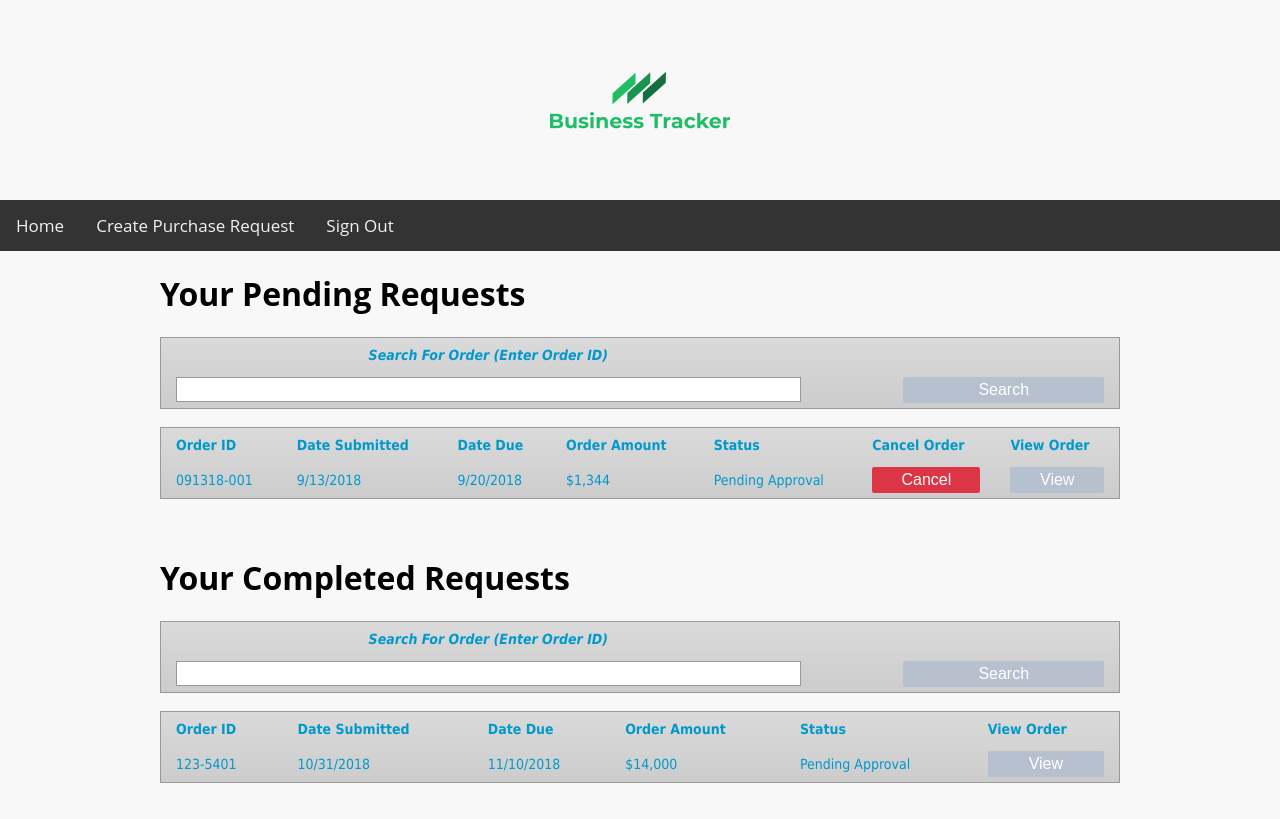
After one commit to muffinman148/cis444-web-project, a PHP site: page /CurrentHTML/userHome.html in a window 1280 px wide. The commit adds this page. Run offline with PHP 8.4, Linux system fonts and the light colour scheme.

Commit message:
Small Cleanup of home pages / folder changes
Minor changes to home pages. Rennamed folders to CurrentHTML and OldHTML and moved files to appropriate directories.

```diff
--- a/CSS/stylesheet.css
+++ b/CSS/stylesheet.css
@@ -268,13 +268,15 @@ button.deleteUser {
     }
 
     .invoice-box table tr.top table td.title {
+		width: 300px;
         font-size: 45px;
         line-height: 45px;
         color: #333;
     }
 
 	.invoice-box table tr.top table td.info {
-       text-align: right;
+		width: 200px;
+       text-align: left;
 
     }
 
@@ -302,3 +304,24 @@ button.deleteUser {
         display: block;
         text-align: center;
     }
+
+   /*For Completed Requests Table*/
+   .completedRequests table{
+	   text-align: left;
+	   background: -webkit-linear-gradient(bottom, #CCCCCC, #EEEEEE 175px);
+		background: -moz-linear-gradient(bottom, #CCCCCC, #EEEEEE 175px);
+		background: linear-gradient(bottom, #CCCCCC, #EEEEEE 175px);
+		position: relative;
+		width: 100%;
+		/* height: 100%; */
+		font-family: Tahoma, Geneva, sans-serif;
+		font-size: 14px;
+		font-style: italic;
+		line-height: 24px;
+		/* font-weight: bold; */
+		color: #09C;
+		text-decoration: none;
+		padding: 10px;
+		border: 1px solid #999;
+		border: inset 1px solid #333;
+   }
--- a/OtherHTML/CreateNew.html
+++ b/CurrentHTML/CreateNew.html
@@ -14,7 +14,7 @@
 	<div class="content">
 		<div class="wrapper">
 			<div>
-				<h1> Requests </h1>
+				<h1> Create Order </h1>
 				<table  class="form">
 					<tr>
 						<th>Item ID</th>
@@ -121,12 +121,9 @@
 						<td>
 							<input type="number" id="OFF-001" name="Ergonomic Keyboard" placeholder="Quantity">
 						</td>
-					</tr>
-
 				</table>
 				<button class="submitButton" onclick="validate()"/>Submit</button>
 				<button class="cancelButton" onclick="validate()"/>Cancel</button>
-        		<button class="approveButton" onclick="validate()"/>Approve</button>
 			</div>
 		</div>
 	</div>
--- a/HTML/admin.html
+++ b/CurrentHTML/admin.html
@@ -7,9 +7,7 @@
 <link rel="stylesheet" type="text/css" href="../CSS/stylesheet.css">
     <img src="../Images/logo2.png" alt = "logo" id = "logo" class="topleft">
 	<nav class="navigation">
-        <a href="clientHome.html">Home</a>
-		<a href="Create.html">Create Purchase Request</a>
-		<a href="viewRequests.html">View Pending Requests</a>
+        <a href="admin.html">Home</a>
 		<a href="Budget.html">View Budget</a>
 		<a href="login.html">Sign Out</a>
 	</nav>
--- a/OtherHTML/invoice.html
+++ b/CurrentHTML/invoice.html
@@ -34,8 +34,8 @@
                                 <b>Created:</b> January 1, 2015<br>
                                 <b>Due:</b> February 1, 2015<br>
 								<b>Submitted By:</b> John Cena<br>
-								<b>Approver:</b> Rolando Rivera <br>
-								<b>Status:</b> Pending
+								<b>Status:</b> Pending <br>
+								<b>Notes:</b> Please ship to New York office. Contact James for more information.<br>
                             </td>
                         </tr>
                     </table>
@@ -83,6 +83,7 @@
             </tr>
         </table>
 </div>
+
 <br>
 <br>
 <br>
--- /dev/null
+++ b/CurrentHTML/userHome.html
@@ -0,0 +1,98 @@
+<!DOCTYPE html>
+<!--Home Page for  -->
+<html lang = "en">
+<head>
+    <title>User Home</title>
+    <meta charset = "utf-8" />
+    <link rel="stylesheet" type="text/css" href="../CSS/stylesheet.css">
+    <img src="../Images/logo2.PNG" alt = "logo" id = "logo" class="topleft">
+	<nav class="navigation">
+        <a href="userHome.html">Home</a>
+		<a href="CreateNew.html">Create Purchase Request</a>
+		<a href="login.html">Sign Out</a>
+	</nav>
+</head>
+<body>
+<div class="content">
+        <div class="wrapper">
+        <h1> Your Pending Requests </h1>
+        <table class="form">
+            <tr>
+                <th>Search For Order (Enter Order ID)</th>
+            </tr>
+            <tr>
+                <td>
+                    <input type="text" name="orderBy" id="orderBy"/>
+                </td>
+				<td>
+					<td><button class="viewButton" onClick="document.location.href='invoice.html'">Search</td>
+				</td>
+            </tr>
+        </table>
+        <br>
+		<table class="form" action="invoice.html" style = "font-style: normal" id="User Pending Requests">
+			<tr align="left">
+				<th>Order ID</th>
+                <th>Date Submitted</th>
+				<th>Date Due</th>
+                <th>Order Amount</th>
+                <th>Status</th>
+				<th>Cancel Order</th>
+				<th>View Order</th>
+			</tr>
+			<tr>
+				<td>091318-001</td>
+				<td>9/13/2018</td>
+				<td>9/20/2018</td>
+				<td>$1,344</td>
+				<td>Pending Approval</td>
+				<td><button class="denyButton"/>Cancel</td>
+				<td><button class="viewButton" onClick="document.location.href='invoice.html'">View</td>
+			</tr>
+		</table>
+        </div> <!-- End wrapper -->
+    </div> <!-- End content -->
+
+	<br><br>
+
+    <div class="content">
+        <div class="wrapper">
+                <h1> Your Completed Requests</h1>
+				   <table class="form">
+            <tr>
+                <th>Search For Order (Enter Order ID)</th>
+            </tr>
+            <tr>
+                <td>
+                    <input type="text" name="orderBy" id="orderBy"/>
+                </td>
+				<td>
+					<td><button class="viewButton" onClick="document.location.href='invoice.html'">Search</td>
+				</td>
+            </tr>
+        </table>
+		<br>
+                <table class="form" style = "font-style: normal" id="User Completed Request">
+				<tr align="left">
+                    <th>Order ID</th>
+                    <th>Date Submitted</th>
+					<th>Date Due</th>
+                    <th>Order Amount</th>
+                    <th>Status</th>
+					<th>View Order</th>
+				</tr>
+				<tr>
+					<td>123-5401</td>
+					<td>10/31/2018</td>
+					<td>11/10/2018</td>
+					<td>$14,000</td>
+					<td>Pending Approval</td>
+					<td><button class="viewButton" onClick="document.location.href='invoice.html'">View</td>
+				</tr>
+                </table>
+                <br>
+                <br>
+        </div> <!-- End wrapper -->
+    </div> <!-- End content -->
+</body>
+</html>
```
Also changed, not shown: CurrentHTML/managerHome.html (renamed from OtherHTML/managerHome.html, +55 -19 lines), OtherHTML/userHome.html (deleted, +0 -34 lines), CurrentHTML/Budget.html (renamed from OtherHTML/Budget.html), CurrentHTML/login.html (renamed from OtherHTML/login.html), OldHTML/Create.html (renamed from HTML/Create.html), OldHTML/clientHome.html (renamed from HTML/clientHome.html), OldHTML/viewRequests.html (renamed from HTML/viewRequests.html).
